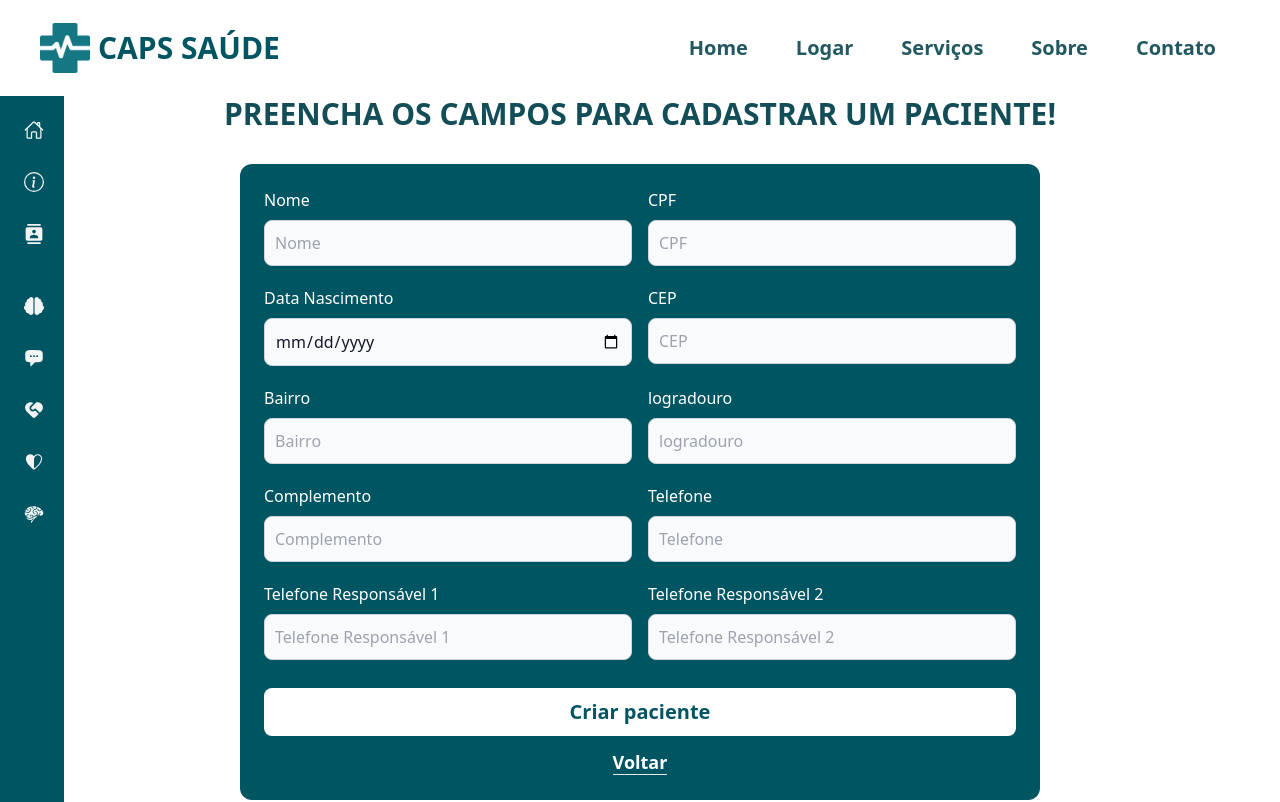
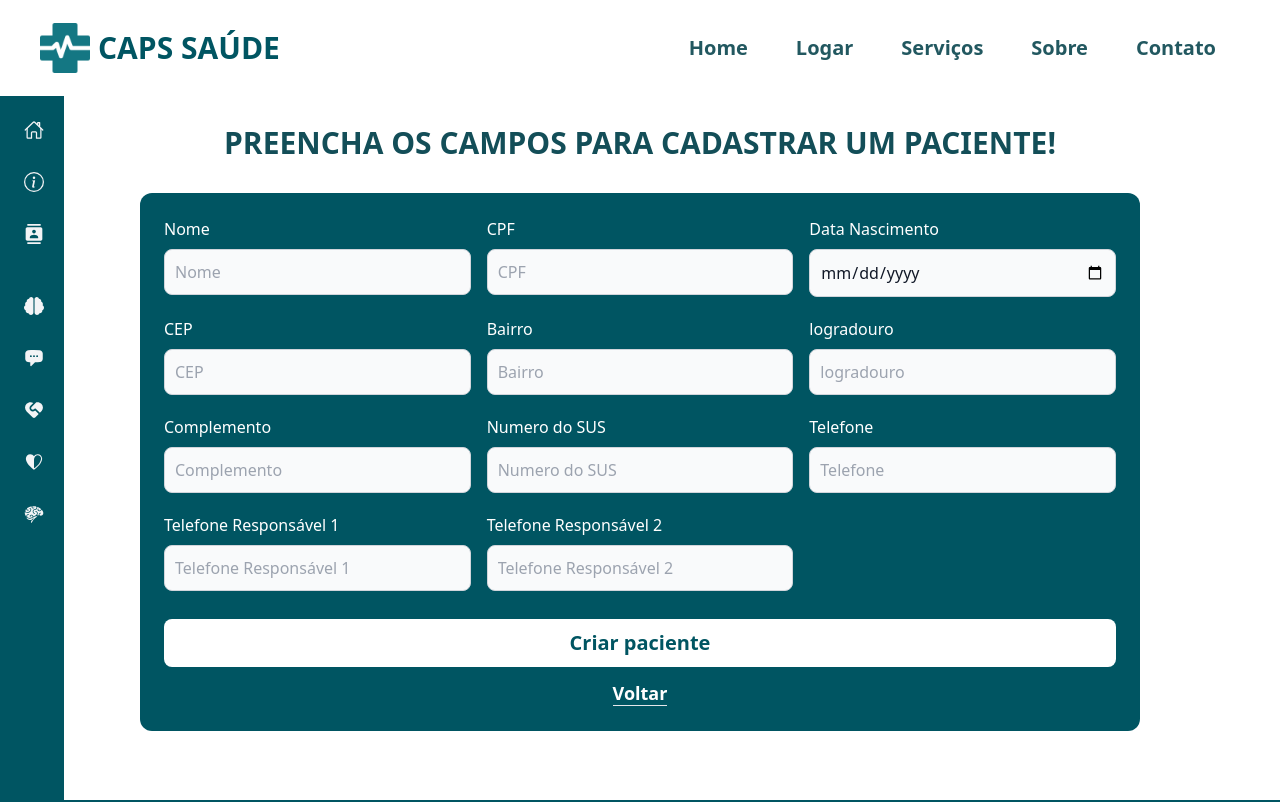
Before and after one commit to VitorDanielA/capssaude, a Next.js app: page /cadastrarPaciente/FormCadastrarPaciente in a window 1280 px wide. Shown: the top 802 px of the page. Built offline with nearby package versions, Linux system fonts and the light colour scheme.

Commit message:
Adicionando o campo de SUS em paciente

```diff
--- a/src/components/CadastrarPaciente.tsx
+++ b/src/components/CadastrarPaciente.tsx
@@ -13,6 +13,7 @@ export default function CadastrarPaciente() {
     bairro: "",
     logradouro: "",
     complemento: "",
+    cartaoSus: "",
     telefone: "",
     telefonesEmergencia: [],
   });
@@ -111,6 +112,13 @@ export default function CadastrarPaciente() {
     },
     {
       type: "text",
+      name: "cartaoSus",
+      className: "bg-gray-50 border border-gray-300 text-gray-900 rounded-lg block w-full p-2.5 focus: outline-none mt-2 mb-1",
+      placeholder: "Numero do SUS",
+      required: true,
+    },
+    {
+      type: "text",
       name: "telefone",
       className: "bg-gray-50 border border-gray-300 text-gray-900 rounded-lg block w-full p-2.5 focus: outline-none mt-2 mb-1",
       placeholder: "Telefone",
@@ -138,9 +146,9 @@ export default function CadastrarPaciente() {
       <h1 className="font-extrabold my-8 text-[#134e58] text-3xl uppercase text-center mt-24">
         Preencha os campos para cadastrar um paciente!
       </h1>
-      <div className="max-w-[800px] w-full bg-[#005562] p-6 text-white rounded-xl mb-10 fix-form-paciente">
+      <div className="max-w-[1000px] w-full bg-[#005562] p-6 text-white rounded-xl mb-10 fix-form-paciente">
         <form onSubmit={handleForm} className="flex flex-col">
-          <div className="grid grid-cols-2 gap-4">
+          <div className="grid grid-cols-3 gap-4">
             {inputs.map((input) => (
 
               <label className="">{input.placeholder}
--- a/src/components/EditarPaciente.tsx
+++ b/src/components/EditarPaciente.tsx
@@ -94,6 +94,13 @@ const Editar = ({ paciente, onClose, onSave }) => {
         },
         {
             type: "text",
+            name: "cartaoSus",
+            className: "bg-gray-50 border border-gray-300 text-gray-900 rounded-lg block w-full p-2.5 focus: outline-none mt-2 mb-1",
+            placeholder: "Cartao do SUS",
+            required: true,
+        },
+        {
+            type: "text",
             name: "telefone",
             className: "bg-gray-50 border border-gray-300 text-gray-900 rounded-lg block w-full p-2.5 focus: outline-none mt-2 mb-1",
             placeholder: "Telefone",
@@ -119,10 +126,10 @@ const Editar = ({ paciente, onClose, onSave }) => {
 
     return (
         <div className="fixed inset-0 bg-gray-800 bg-opacity-50 flex justify-center items-center">
-            <div className="max-w-[800px] w-full bg-[#005562] p-6 text-white rounded-xl mb-10 fix-form-paciente">
+            <div className="max-w-[1000px] w-full bg-[#005562] p-6 text-white rounded-xl mb-10 fix-form-paciente">
                 <h1 className="font-extrabold my-5 text-white text-3xl uppercase text-center mt-2">Editar Paciente</h1>
                 <form onSubmit={handleSubmit} >
-                    <div className='grid grid-cols-2 gap-4'>
+                    <div className='grid grid-cols-3 gap-4'>
                     {inputs.map((input) => (
                         <label htmlFor="">
                             {input.placeholder}
--- a/src/helpers/paciente.ts
+++ b/src/helpers/paciente.ts
@@ -6,6 +6,7 @@ export interface Paciente {
     cep: string;
     bairro: string;
     logradouro: string;
+    cartaoSus: string;
     telefone: string;
     telefonesEmergencia: string[];
 }
--- a/src/pages/cadastrarPaciente/TabelaPaciente.tsx
+++ b/src/pages/cadastrarPaciente/TabelaPaciente.tsx
@@ -17,6 +17,7 @@ interface pacienteProps{
     cep: string;
     bairro: string;
     logradouro: string;
+    cartaoSus: string;
     telefone: string;
     telefonesEmergencia: string[];
 }
@@ -69,7 +70,7 @@ export default function TabelaPaciente() {
         paciente.nome.toLowerCase().includes(searchQuery.toLowerCase())
     );
 
-    const trs = ["Nome", "CPF", "Data de nascimento", "CEP", "Bairro", "Logradouro", "Telefone", "Telefone Responsavel", "Editar", "Excluir"];
+    const trs = ["Nome", "CPF", "Data de nascimento", "CEP", "Bairro", "Logradouro", "SUS", "Telefone", "Telefone Responsavel", "Editar", "Excluir"];
 
     return (
         <main className="flex flex-col">
@@ -130,6 +131,9 @@ export default function TabelaPaciente() {
                                         {paciente.logradouro}
                                     </td>
                                     <td className="px-6 py-4">
+                                        {paciente.cartaoSus}
+                                    </td>
+                                    <td className="px-6 py-4">
                                         {paciente.telefone}
                                     </td>
                                     <td className="px-6 py-4">
```
